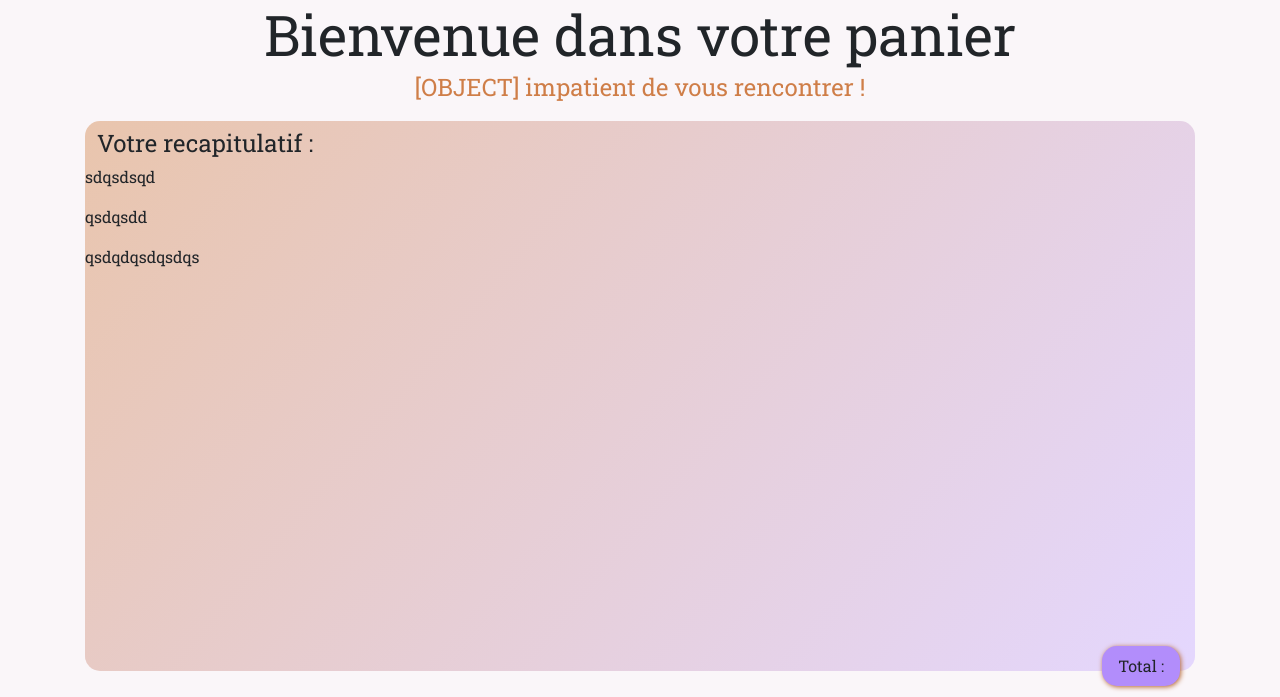
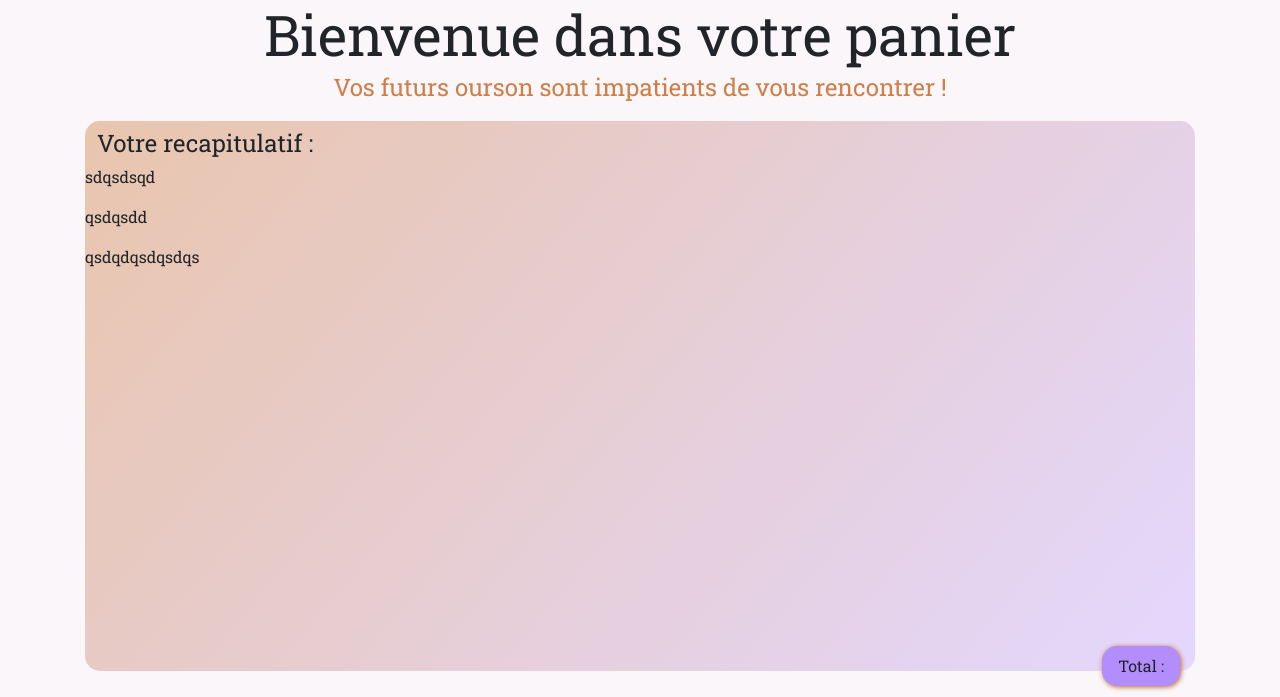
Before and after one commit to izimio/JoshuaBrionne_5_08012021, a plain HTML site: page frontend/HTML/shoppingCart.html in a window 1280 px wide. Shown: the part 103-800 px from the top of the page. Drawn offline with nearby package versions, Linux system fonts and the light colour scheme; a web font is replaced by a local one.

```diff
--- a/frontend/HTML/shoppingCart.html
+++ b/frontend/HTML/shoppingCart.html
@@ -37,7 +37,7 @@
                 <h1>Bienvenue dans votre panier</h1>
                 <div class="tilte2_recap">
                     <p id="allProductsName"></p>
-                    <p>[OBJECT] impatient de vous rencontrer !</p>
+                    <p>Vos futurs ourson sont impatients de vous rencontrer !</p>
                 </div>
             </div>
             <section class="bg-color-deg recapitulatif">
```
